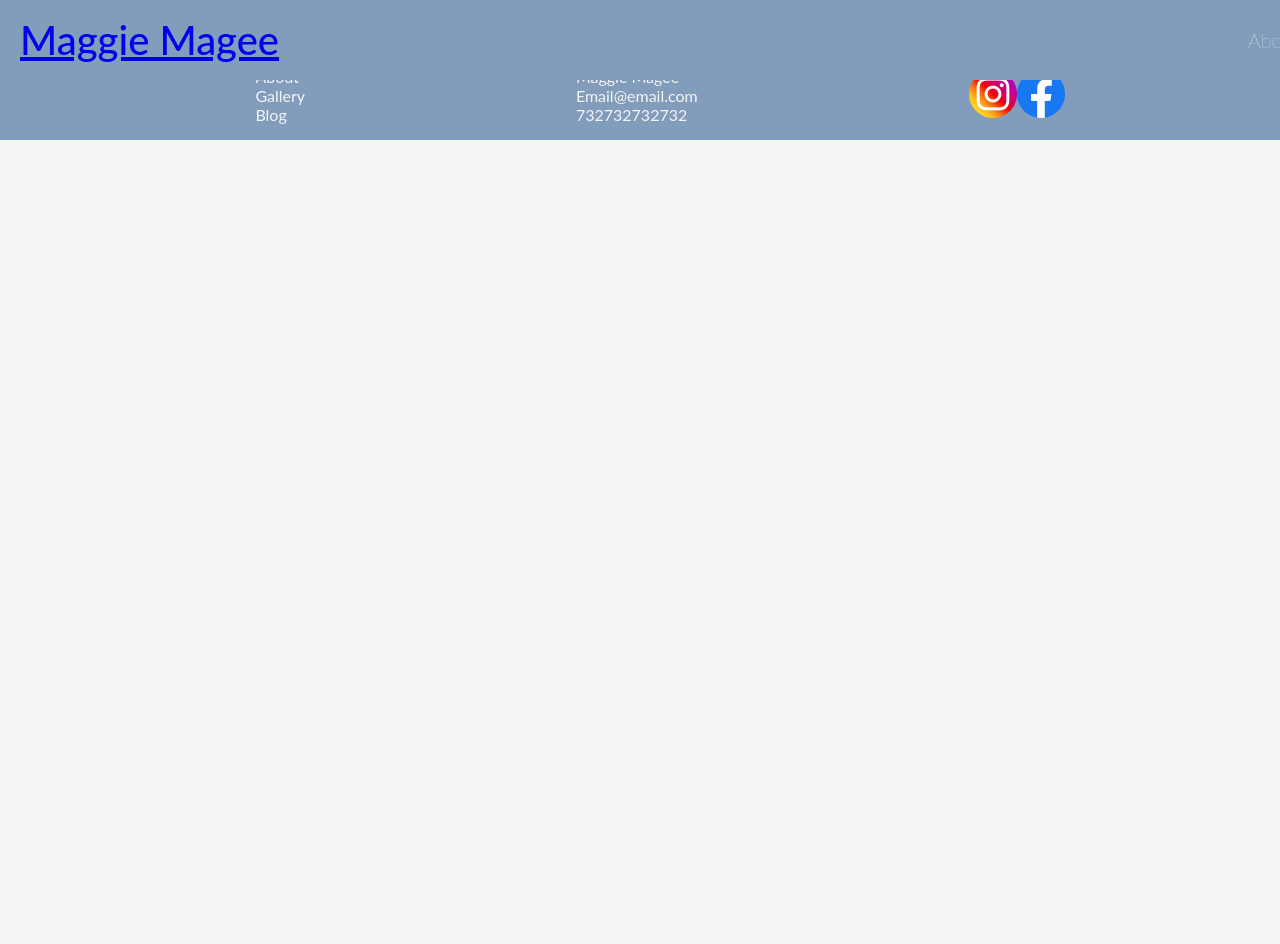
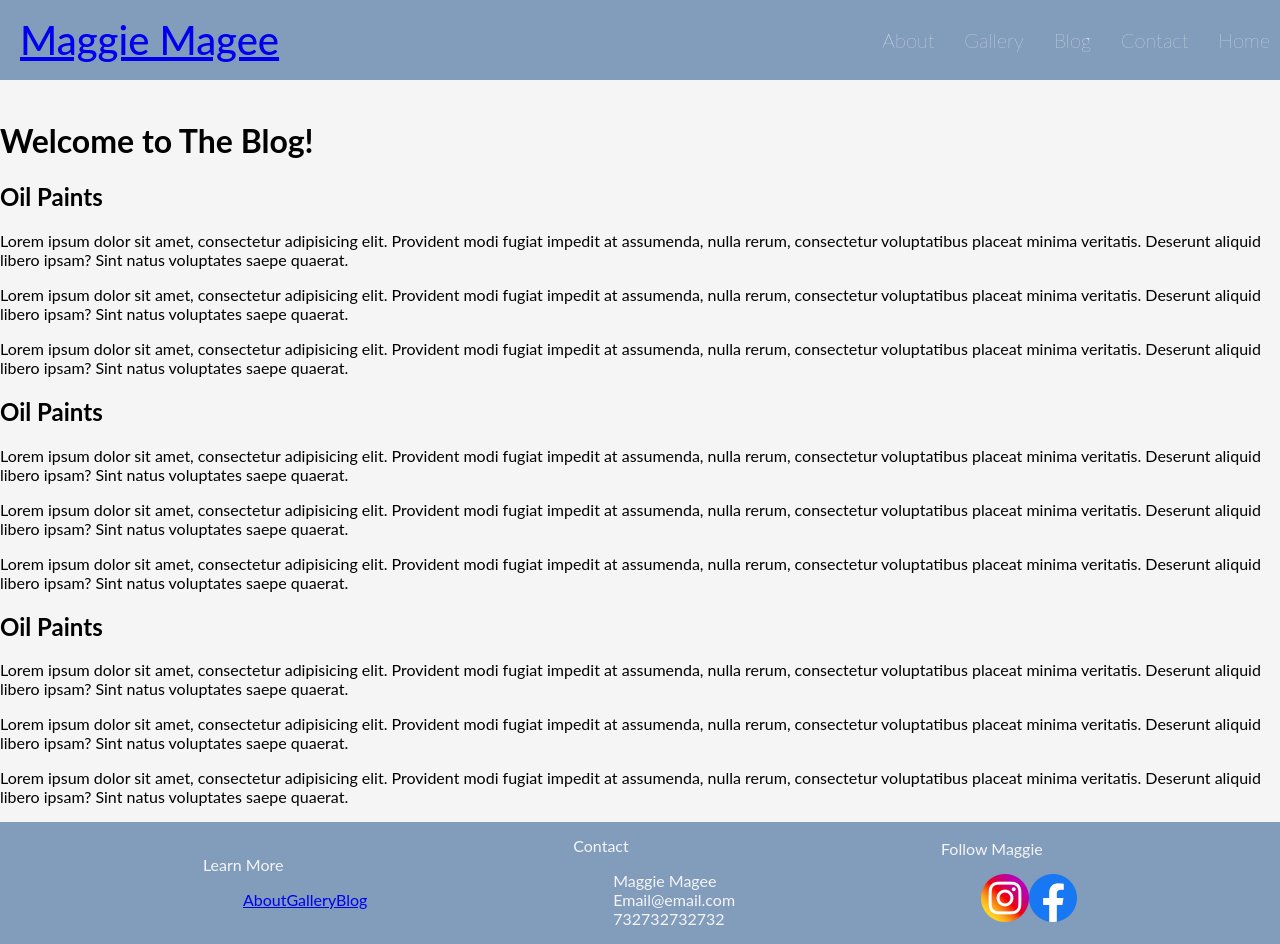
Before and after one commit to NicoleBarranca/Peggy-Barranca, a React (Create React App) app: page /blog in a window 1280 px wide. Before the commit the page ends 800 px from the top, so only its background shows below. Built offline with nearby package versions, Linux system fonts and the light colour scheme.

Commit message:
reactrouter complete for current routes and templates for all pages

```diff
--- a/src/App.css
+++ b/src/App.css
@@ -17,6 +17,7 @@ nav {
   color: white;
   height: 80px;
   padding: 0 20px 0;
+
   display: flex;
   align-items: center;
   justify-content: space-between;
@@ -32,7 +33,8 @@ nav {
 
 .menuItems a {
   text-decoration: none;
-  padding-left: 10px;
+
+  padding-right: 30px;
   font-size: 20px;
   font-weight: 200;
   color: white;
@@ -117,6 +119,7 @@ nav {
   cursor: pointer;
 }
 
+/* QUOTE SECTION */
 .quote {
   font-size: 30px;
   font-weight: 500;
@@ -131,6 +134,7 @@ nav {
   font-size: 20px;
 }
 
+/* ABOUT PREV */
 .aboutPrev {
   display: flex;
   justify-content: space-between;
@@ -150,8 +154,17 @@ nav {
   background-color: white;
   color: #1d3461;
 }
-/*
-FOOTER */
+
+/* BLOG PREV */
+.blogPrev {
+  display: flex;
+  justify-content: space-between;
+  align-items: center;
+  padding: 100px;
+  color: whitesmoke;
+  background-color: #1d3461;
+}
+/* FOOTER */
 
 .footer {
   background-color: #829cbc;
@@ -172,7 +185,20 @@ FOOTER */
   list-style: none;
 }
 
+/* PAGES! */
 .about {
+  padding-top: 100px;
+}
+
+.gallery {
+  padding-top: 100px;
+}
+
+.blog {
+  padding-top: 100px;
+}
+
+.contact {
   padding-top: 100px;
 }
 
--- a/src/App.js
+++ b/src/App.js
@@ -1,5 +1,5 @@
 import { Outlet, Link } from "react-router-dom";
-import Homepage from "./components/Homepage";
+// import Homepage from "./components/Homepage";
 import FB from "../src/img/FB.png";
 import IG from "../src/img/IG.png";
 import "./App.css";
@@ -17,9 +17,10 @@ function App() {
 
         <div className="menuItems">
           <Link to="/about">About</Link>
-          {/* <a href="#gallery">Gallery</a>
-          <a href="#blog">Blog</a>
-          <a href="#contact">Contact</a> */}
+          <Link to="/gallery">Gallery</Link>
+          <Link to="/blog">Blog</Link>
+          <Link to="/contact">Contact</Link>
+          <Link to="/">Home</Link>
         </div>
       </nav>
       <Outlet />
@@ -29,10 +30,9 @@ function App() {
         <div>
           <h2 className="fMenuTitle">Learn More</h2>
           <ul className="fMenuItems">
-            <li>About</li>
-
-            <li>Gallery</li>
-            <li>Blog</li>
+            <Link to="/about">About</Link>
+            <Link to="/gallery">Gallery</Link>
+            <Link to="/blog">Blog</Link>
           </ul>
         </div>
         <div>
--- a/src/components/Blog.jsx
+++ b/src/components/Blog.jsx
@@ -1,7 +1,76 @@
 import React from "react";
 
 function Blog() {
-  return <div>This is the Blog page</div>;
+  return (
+    <div className="blog">
+      <h1>Welcome to The Blog!</h1>
+      {/* custom card component for blogs */}
+      {/* index route for blog path for each blog post */}
+      <div>
+        <h2>Oil Paints</h2>
+        <p>
+          Lorem ipsum dolor sit amet, consectetur adipisicing elit. Provident
+          modi fugiat impedit at assumenda, nulla rerum, consectetur
+          voluptatibus placeat minima veritatis. Deserunt aliquid libero ipsam?
+          Sint natus voluptates saepe quaerat.
+        </p>
+        <p>
+          Lorem ipsum dolor sit amet, consectetur adipisicing elit. Provident
+          modi fugiat impedit at assumenda, nulla rerum, consectetur
+          voluptatibus placeat minima veritatis. Deserunt aliquid libero ipsam?
+          Sint natus voluptates saepe quaerat.
+        </p>
+        <p>
+          Lorem ipsum dolor sit amet, consectetur adipisicing elit. Provident
+          modi fugiat impedit at assumenda, nulla rerum, consectetur
+          voluptatibus placeat minima veritatis. Deserunt aliquid libero ipsam?
+          Sint natus voluptates saepe quaerat.
+        </p>
+      </div>
+      <div>
+        <h2>Oil Paints</h2>
+        <p>
+          Lorem ipsum dolor sit amet, consectetur adipisicing elit. Provident
+          modi fugiat impedit at assumenda, nulla rerum, consectetur
+          voluptatibus placeat minima veritatis. Deserunt aliquid libero ipsam?
+          Sint natus voluptates saepe quaerat.
+        </p>
+        <p>
+          Lorem ipsum dolor sit amet, consectetur adipisicing elit. Provident
+          modi fugiat impedit at assumenda, nulla rerum, consectetur
+          voluptatibus placeat minima veritatis. Deserunt aliquid libero ipsam?
+          Sint natus voluptates saepe quaerat.
+        </p>
+        <p>
+          Lorem ipsum dolor sit amet, consectetur adipisicing elit. Provident
+          modi fugiat impedit at assumenda, nulla rerum, consectetur
+          voluptatibus placeat minima veritatis. Deserunt aliquid libero ipsam?
+          Sint natus voluptates saepe quaerat.
+        </p>
+      </div>
+      <div>
+        <h2>Oil Paints</h2>
+        <p>
+          Lorem ipsum dolor sit amet, consectetur adipisicing elit. Provident
+          modi fugiat impedit at assumenda, nulla rerum, consectetur
+          voluptatibus placeat minima veritatis. Deserunt aliquid libero ipsam?
+          Sint natus voluptates saepe quaerat.
+        </p>
+        <p>
+          Lorem ipsum dolor sit amet, consectetur adipisicing elit. Provident
+          modi fugiat impedit at assumenda, nulla rerum, consectetur
+          voluptatibus placeat minima veritatis. Deserunt aliquid libero ipsam?
+          Sint natus voluptates saepe quaerat.
+        </p>
+        <p>
+          Lorem ipsum dolor sit amet, consectetur adipisicing elit. Provident
+          modi fugiat impedit at assumenda, nulla rerum, consectetur
+          voluptatibus placeat minima veritatis. Deserunt aliquid libero ipsam?
+          Sint natus voluptates saepe quaerat.
+        </p>
+      </div>
+    </div>
+  );
 }
 
 export default Blog;
--- a/src/components/Contact.jsx
+++ b/src/components/Contact.jsx
@@ -1,7 +1,23 @@
 import React from "react";
-
+import FB from "../img/FB.png";
+import IG from "../img/IG.png";
 function Contact() {
-  return <div>This is the Contact page</div>;
+  return (
+    <div className="contact">
+      <h1>Please feel reach to reach out!</h1>
+      <form action="">
+        <input type="text" placeholder="message for maggie" name="" id="" />
+        <input type="text" placeholder="Full name" name="" id="" />
+        <input type="text" placeholder="email address" name="" id="" />
+        <input type="text" placeholder="phone number" name="" id="" />
+        <button>submit</button>
+      </form>
+      <h4>email@email.com</h4>
+      <h4>+123 123 123</h4>
+      <img src={IG} alt="Instagram Logo" />
+      <img src={FB} alt="Facebook Logo" />
+    </div>
+  );
 }
 
 export default Contact;
--- a/src/components/Gallery.jsx
+++ b/src/components/Gallery.jsx
@@ -1,7 +1,85 @@
 import React from "react";
-
+import placeholder from "../img/placeholder.jpg";
 function Gallery() {
-  return <div>This is the Gallery page</div>;
+  return (
+    <div className="gallery">
+      <h1>The Gallery</h1>
+      <div>
+        <img
+          src={placeholder}
+          alt={"logo"}
+          id="logo"
+          style={{ width: 200, height: 200 }}
+        />
+        <img
+          src={placeholder}
+          alt={"logo"}
+          id="logo"
+          style={{ width: 200, height: 200 }}
+        />
+        <img
+          src={placeholder}
+          alt={"logo"}
+          id="logo"
+          style={{ width: 200, height: 200 }}
+        />
+        <img
+          src={placeholder}
+          alt={"logo"}
+          id="logo"
+          style={{ width: 200, height: 200 }}
+        />
+        <img
+          src={placeholder}
+          alt={"logo"}
+          id="logo"
+          style={{ width: 200, height: 200 }}
+        />
+        <img
+          src={placeholder}
+          alt={"logo"}
+          id="logo"
+          style={{ width: 200, height: 200 }}
+        />
+        <img
+          src={placeholder}
+          alt={"logo"}
+          id="logo"
+          style={{ width: 200, height: 200 }}
+        />
+        <img
+          src={placeholder}
+          alt={"logo"}
+          id="logo"
+          style={{ width: 200, height: 200 }}
+        />
+        <img
+          src={placeholder}
+          alt={"logo"}
+          id="logo"
+          style={{ width: 200, height: 200 }}
+        />
+        <img
+          src={placeholder}
+          alt={"logo"}
+          id="logo"
+          style={{ width: 200, height: 200 }}
+        />
+        <img
+          src={placeholder}
+          alt={"logo"}
+          id="logo"
+          style={{ width: 200, height: 200 }}
+        />
+        <img
+          src={placeholder}
+          alt={"logo"}
+          id="logo"
+          style={{ width: 200, height: 200 }}
+        />
+      </div>
+    </div>
+  );
 }
 
 export default Gallery;
--- a/src/components/Homepage.jsx
+++ b/src/components/Homepage.jsx
@@ -1,24 +1,30 @@
+import { Link } from "react-router-dom";
 import placeholder from "../img/placeholder.jpg";
 import maggie from "../img/maggie.png";
 
 function Homepage() {
   return (
     <div>
+      {/* HERO */}
       <div
         style={{ backgroundImage: `url(${placeholder})` }}
         className="heroImg"
       >
         <div className="heroContent">
           <h1 className="heroTitle">Multimedia realism meats abstract</h1>
-          <button className="btn">Veiw Gallery</button>
+          <Link to="/gallery">
+            <button className="btn">Veiw Gallery</button>
+          </Link>
         </div>
       </div>
+      {/* QUOTE */}
       <div className="quote">
         “I am always doing what I cannot do yet, in order to learn how to do
         it.”
         <br></br>
         <span>― Vincent Van Gogh</span>
       </div>
+      {/* ABOUT PREV */}
       <div className="aboutPrev">
         <div>
           {" "}
@@ -26,10 +32,26 @@ function Homepage() {
             Maggie Magee is an Artist from New Jersey whose passion has no
             limits. Maggie has taught art is both public and private settings.
           </p>
-          <button className="btn">Learn More</button>
+          <Link to="/about">
+            <button className="btn">Learn More</button>
+          </Link>
         </div>
 
         <img src={maggie} alt={"logo"} id="logo" style={{ width: 200 }} />
+      </div>
+      {/* BLOG PREV */}
+      <div className="blogPrev">
+        <img src={maggie} alt={"logo"} id="logo" style={{ width: 200 }} />
+        <div>
+          {" "}
+          <p>
+            Maggie Magee is an Artist from New Jersey whose passion has no
+            limits. Maggie has taught art is both public and private settings.
+          </p>
+          <Link to="/blog">
+            <button className="btn">Visit Blog</button>
+          </Link>
+        </div>
       </div>
     </div>
   );
```
